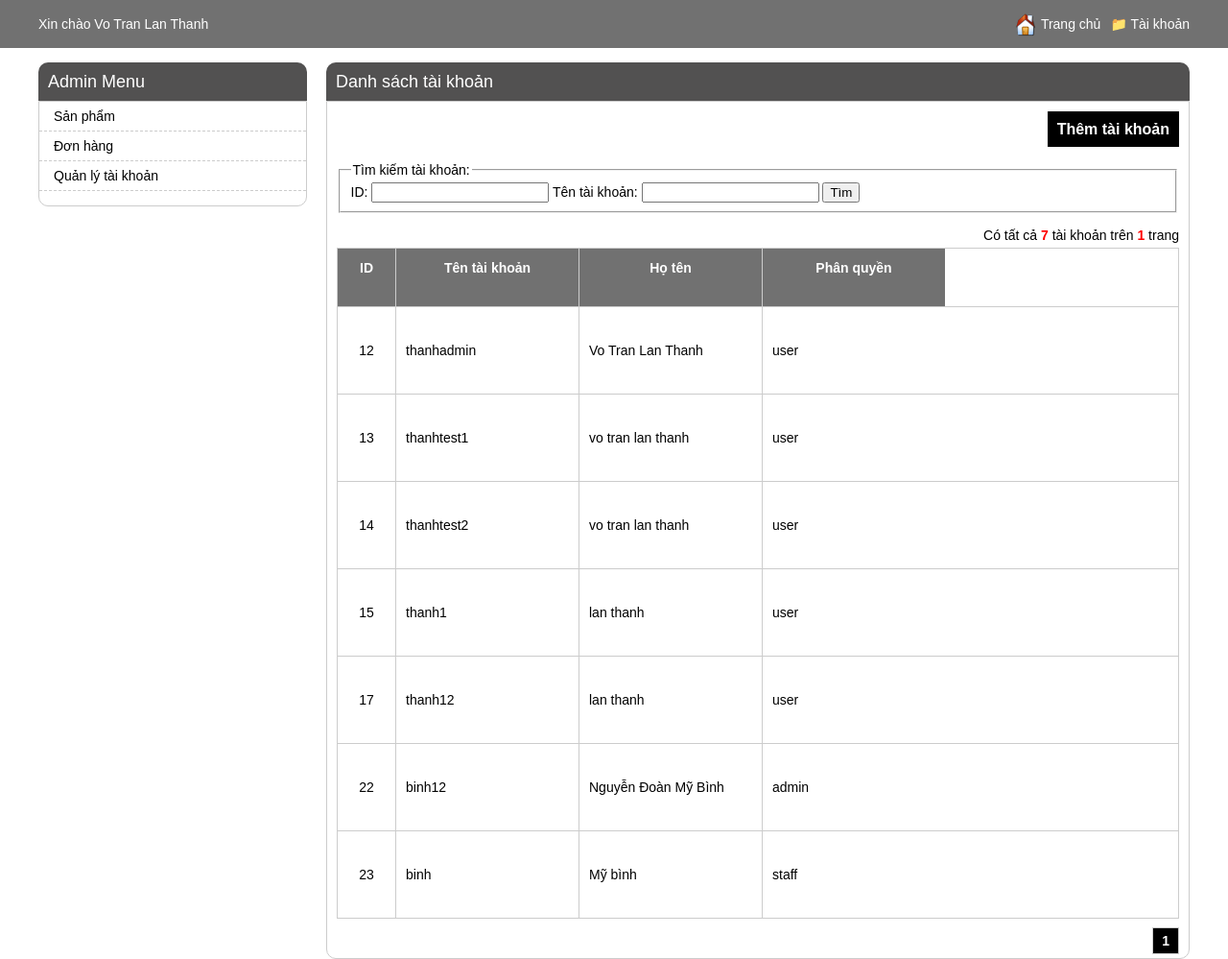
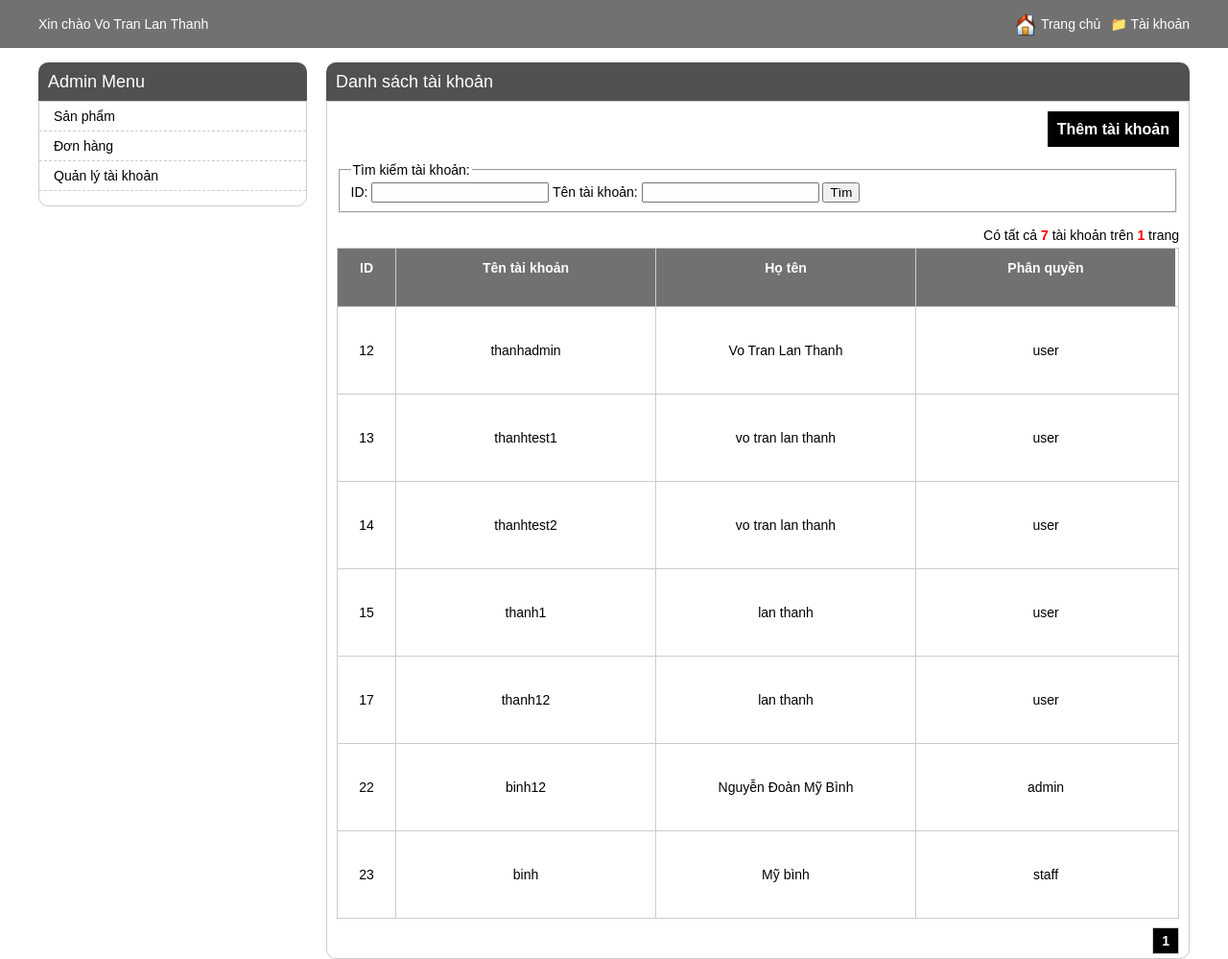
Before and after one commit to LanThanh03/mobile_management, a PHP site: page /admin/manage_accounts.php in a window 1280 px wide. Shown: the whole page at 96% size. Run offline with PHP 8.4, Linux system fonts and the light colour scheme; a user stored in the database is signed in; data comes from the database, SQL or seed files in the repository; some libraries are stand-ins or nearby versions.

Commit message:
Update manage_accounts.php

```diff
--- a/admin/manage_accounts.php
+++ b/admin/manage_accounts.php
@@ -64,9 +64,9 @@ if (!empty($_SESSION['current_user'])) { //kiểm tra người dùng đã đăng
             <ul>
                 <li class="listing-item-heading">
                     <div class="listing-prop listing-id">ID</div>
-                    <div class="listing-prop listing-name">Tên tài khoản</div>
-                    <div class="listing-prop listing-name">Họ tên </div>
-                    <div class="listing-prop listing-name">Phân quyền</div>
+                    <div class="listing-prop listing-accounts">Tên tài khoản</div>
+                    <div class="listing-prop listing-accounts">Họ tên </div>
+                    <div class="listing-prop listing-accounts">Phân quyền</div>
 
 
                     <div class="clear-both"></div>
@@ -78,9 +78,9 @@ if (!empty($_SESSION['current_user'])) { //kiểm tra người dùng đã đăng
                     ?>
                     <li>
                         <div class="listing-prop listing-id"><?= $row['id'] ?></div>
-                        <div class="listing-prop listing-name"><?= $row['username'] ?></div>
-                        <div class="listing-prop listing-name"><?= $row['fullname'] ?></div>
-                        <div class="listing-prop listing-name"><?= $row['role'] ?></div>
+                        <div class="listing-prop listing-accounts"><?= $row['username'] ?></div>
+                        <div class="listing-prop listing-accounts"><?= $row['fullname'] ?></div>
+                        <div class="listing-prop listing-accounts"><?= $row['role'] ?></div>
 
                         <div class="clear-both"></div>
                     </li>
```
